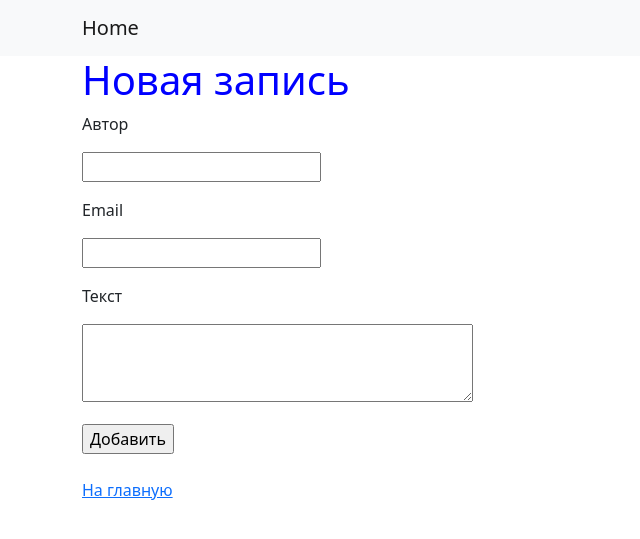
After one commit to azamatdoronov/python12_exam6, a Django app: page /guestbook/add in a window 1280 px wide. The commit adds this page. Shown: the top 539 px of the page, without its empty margins (0-640 px from the left). Run offline with Django 4.2, Linux system fonts and the light colour scheme.

Commit message:
Создал возможность добавления новой записи используя формы

```diff
--- a/source/hello/urls.py
+++ b/source/hello/urls.py
@@ -15,9 +15,10 @@ Including another URLconf
 """
 from django.contrib import admin
 from django.urls import path
-from webapp.views import index_view
+from webapp.views import index_view, create_guestbook
 
 urlpatterns = [
     path('admin/', admin.site.urls),
     path('', index_view, name="index"),
+    path('guestbook/add', create_guestbook, name="create_guestbook"),
 ]
--- a/source/webapp/forms.py
+++ b/source/webapp/forms.py
@@ -0,0 +1,9 @@
+from django import forms
+from django.forms import widgets
+
+
+class GuestbookForm(forms.Form):
+    author = forms.CharField(max_length=20, required=True, label='Автор')
+    email = forms.EmailField(max_length=20, empty_value=True, required=True, label='Email')
+    note = forms.CharField(max_length=2000, required=True, widget=widgets.Textarea(attrs={"cols": 40, "rows": 3}),
+                           label="Текст")
--- /dev/null
+++ b/source/webapp/templates/create.html
@@ -0,0 +1,11 @@
+{% extends "base.html" %}
+{% block title %}Create Guestbook{% endblock %}
+
+{% block content %}
+    <h1>Новая запись</h1>
+
+    <form action="" method="post">
+        {% include "partial/form.html" with button_text="Добавить" %}
+    </form>
+    <br/><a href="{% url "index" %}">На главную</a>
+{% endblock %}
--- a/source/webapp/templates/index.html
+++ b/source/webapp/templates/index.html
@@ -3,7 +3,7 @@
 
 {% block nav %}
     <li class="nav-item">
-        {#        <a class="nav-link" href="{% url "create_guestbook" %}">Add Note</a>#}
+                <a class="nav-link" href="{% url "create_guestbook" %}">Add Note</a>
     </li>
 {% endblock %}
 {% block content %}
--- /dev/null
+++ b/source/webapp/templates/partial/form.html
@@ -0,0 +1,12 @@
+{% csrf_token %}
+
+
+{% for field in form %}
+    <p><label for="{{ field.id_for_label }}">{{ field.label }}</label></p>
+    {% for error in field.errors %}
+        <p class="text-danger">{{ error }}</p>
+    {% endfor %}
+    <p>{{ field }}</p>
+{% endfor %}
+
+<input type="submit" value="{{ button_text }}"/>
--- a/source/webapp/views.py
+++ b/source/webapp/views.py
@@ -1,5 +1,6 @@
 from django.shortcuts import render, redirect, get_object_or_404
 
+from webapp.forms import GuestbookForm
 from webapp.models import Guestbook, STATUS_CHOICES
 
 
@@ -7,3 +8,18 @@ def index_view(request):
     guestbooks = Guestbook.objects.order_by("-update_nt")
     context = {"guestbooks": guestbooks}
     return render(request, "index.html", context)
+
+
+def create_guestbook(request):
+    if request.method == "GET":
+        form = GuestbookForm()
+        return render(request, "create.html", {"form": form})
+    else:
+        form = GuestbookForm(data=request.POST)
+        if form.is_valid():
+            author = form.cleaned_data.get("author")
+            email = form.cleaned_data.get("email")
+            note = form.cleaned_data.get("note")
+            Guestbook.objects.create(author=author, email=email, note=note)
+            return redirect("index")
+        return render(request, "create.html", {"form": form})
```
